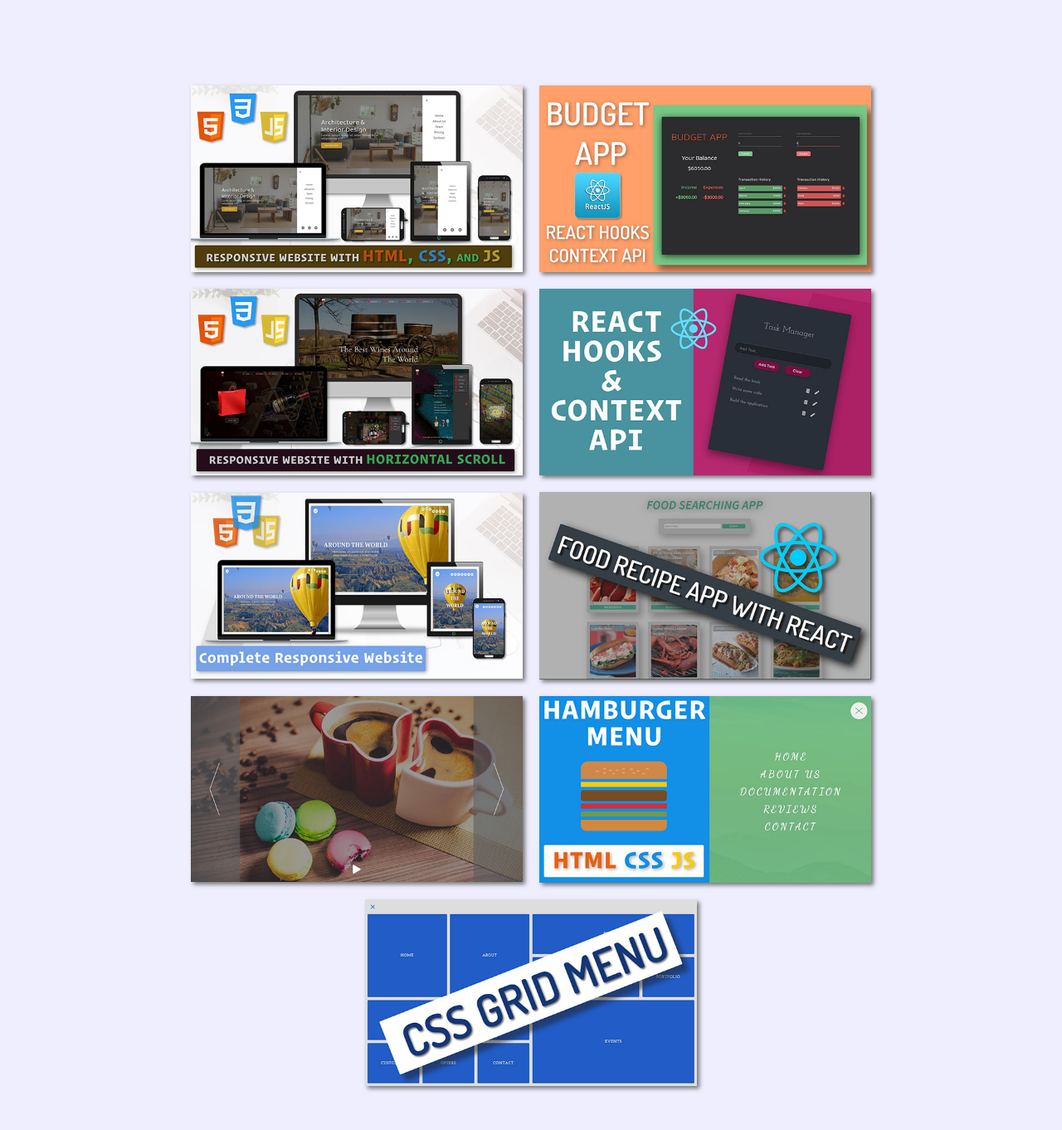
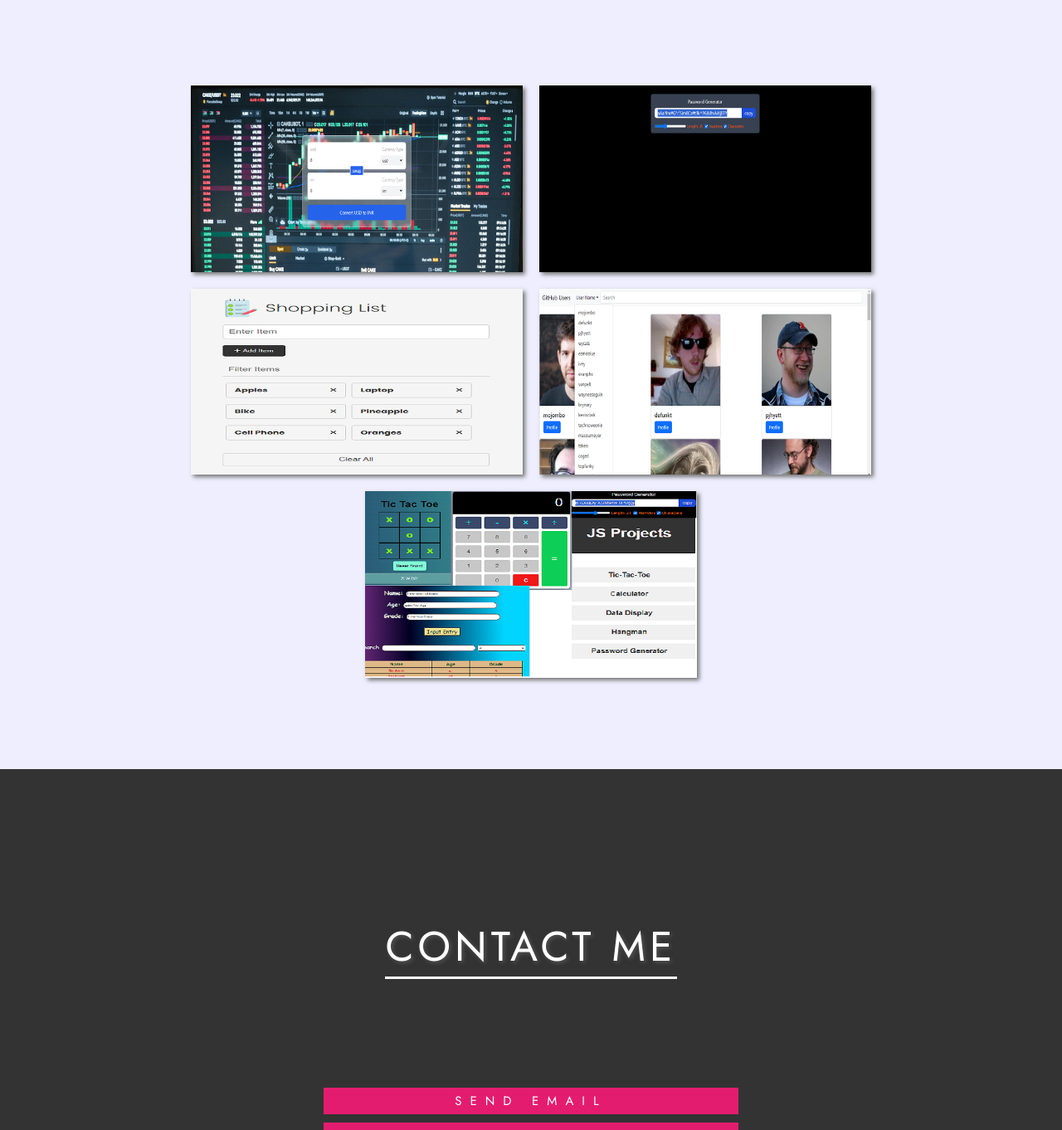
Before and after one commit to hsatya/my-portfolio, a plain HTML site: page index.html in a window 1280 px wide. Shown: the part 2179-3541 px from the top of the page at 83% size. Drawn offline with Linux system fonts and the light colour scheme.

Commit message:
update projects

```diff
--- a/index.html
+++ b/index.html
@@ -134,111 +134,88 @@
         <div class="projects-wrapper center">
           <div class="project">
             <div class="project-text">
-              <h2 class="project-name">Architect website</h2>
+              <h2 class="project-name">Currency Converter</h2>
+              <h4 class="project-technologies">React/Custom Hook</h4>
+            </div>
+            <img
+              src="./images/project-1.png"
+              alt="currency-converter"
+              class="project-img"
+            />
+            <a
+              href="https://github.com/hsatya/currency-converter"
+              class="project-link"
+              target="_blank"
+              >Go To Project</a
+            >
+          </div>
+          <div class="project">
+            <div class="project-text">
+              <h2 class="project-name">Password Generator</h2>
+              <h4 class="project-technologies">React/Hooks</h4>
+            </div>
+            <img
+              src="./images/project-2.png"
+              alt="password-generator"
+              class="project-img"
+            />
+            <a
+              href="https://github.com/hsatya/password-generator"
+              class="project-link"
+              target="_blank"
+              >Go To Project</a
+            >
+          </div>
+          <div class="project">
+            <div class="project-text">
+              <h2 class="project-name">Shopping List</h2>
+              <h4 class="project-technologies">JS/Local Storage</h4>
+            </div>
+            <img
+              src="./images/project-3.png"
+              alt="project-1"
+              class="project-img"
+            />
+            <a
+              href="https://github.com/hsatya/shopping-list-v1"
+              class="project-link"
+              target="_blank"
+              >Go To Project</a
+            >
+          </div>
+          <div class="project">
+            <div class="project-text">
+              <h2 class="project-name">Github Finder</h2>
+              <h4 class="project-technologies">React/Bootstrap/Hooks</h4>
+            </div>
+            <img
+              src="./images/project-4.png"
+              alt="project-1"
+              class="project-img"
+            />
+            <a
+              href="https://github.com/hsatya/github-finder"
+              class="project-link"
+              target="_blank"
+              >Go To Project</a
+            >
+          </div>
+          <div class="project">
+            <div class="project-text">
+              <h2 class="project-name">Basic JS Projects</h2>
               <h4 class="project-technologies">HTML/CSS/JS</h4>
             </div>
             <img
-              src="./images/project-1.jpg"
-              alt="project-1"
+              src="./images/js-proj.png"
+              alt="basic-js-projects"
               class="project-img"
             />
-            <a href="#" class="project-link" target="_blank">Go To Project</a>
-          </div>
-          <div class="project">
-            <div class="project-text">
-              <h2 class="project-name">Architect website</h2>
-              <h4 class="project-technologies">HTML/CSS/JS</h4>
-            </div>
-            <img
-              src="./images/project-2.jpg"
-              alt="project-1"
-              class="project-img"
-            />
-            <a href="#" class="project-link" target="_blank">Go To Project</a>
-          </div>
-          <div class="project">
-            <div class="project-text">
-              <h2 class="project-name">Architect website</h2>
-              <h4 class="project-technologies">HTML/CSS/JS</h4>
-            </div>
-            <img
-              src="./images/project-3.jpg"
-              alt="project-1"
-              class="project-img"
-            />
-            <a href="#" class="project-link" target="_blank">Go To Project</a>
-          </div>
-          <div class="project">
-            <div class="project-text">
-              <h2 class="project-name">Architect website</h2>
-              <h4 class="project-technologies">HTML/CSS/JS</h4>
-            </div>
-            <img
-              src="./images/project-4.jpg"
-              alt="project-1"
-              class="project-img"
-            />
-            <a href="#" class="project-link" target="_blank">Go To Project</a>
-          </div>
-          <div class="project">
-            <div class="project-text">
-              <h2 class="project-name">Architect website</h2>
-              <h4 class="project-technologies">HTML/CSS/JS</h4>
-            </div>
-            <img
-              src="./images/project-5.jpg"
-              alt="project-1"
-              class="project-img"
-            />
-            <a href="#" class="project-link" target="_blank">Go To Project</a>
-          </div>
-          <div class="project">
-            <div class="project-text">
-              <h2 class="project-name">Architect website</h2>
-              <h4 class="project-technologies">HTML/CSS/JS</h4>
-            </div>
-            <img
-              src="./images/project-6.jpg"
-              alt="project-1"
-              class="project-img"
-            />
-            <a href="#" class="project-link" target="_blank">Go To Project</a>
-          </div>
-          <div class="project">
-            <div class="project-text">
-              <h2 class="project-name">Architect website</h2>
-              <h4 class="project-technologies">HTML/CSS/JS</h4>
-            </div>
-            <img
-              src="./images/project-7.jpg"
-              alt="project-1"
-              class="project-img"
-            />
-            <a href="#" class="project-link" target="_blank">Go To Project</a>
-          </div>
-          <div class="project">
-            <div class="project-text">
-              <h2 class="project-name">Architect website</h2>
-              <h4 class="project-technologies">HTML/CSS/JS</h4>
-            </div>
-            <img
-              src="./images/project-8.jpg"
-              alt="project-1"
-              class="project-img"
-            />
-            <a href="#" class="project-link" target="_blank">Go To Project</a>
-          </div>
-          <div class="project">
-            <div class="project-text">
-              <h2 class="project-name">Architect website</h2>
-              <h4 class="project-technologies">HTML/CSS/JS</h4>
-            </div>
-            <img
-              src="./images/project-9.jpg"
-              alt="project-1"
-              class="project-img"
-            />
-            <a href="#" class="project-link" target="_blank">Go To Project</a>
+            <a
+              href="https://github.com/hsatya/basic-projects"
+              class="project-link"
+              target="_blank"
+              >Go To Project</a
+            >
           </div>
         </div>
       </section>
```
Also changed, not shown: images/js-proj.png (added), images/project-1.jpg (deleted), images/project-1.png (added), images/project-2.png (added), images/project-3.png (added), images/project-4.png (added).
